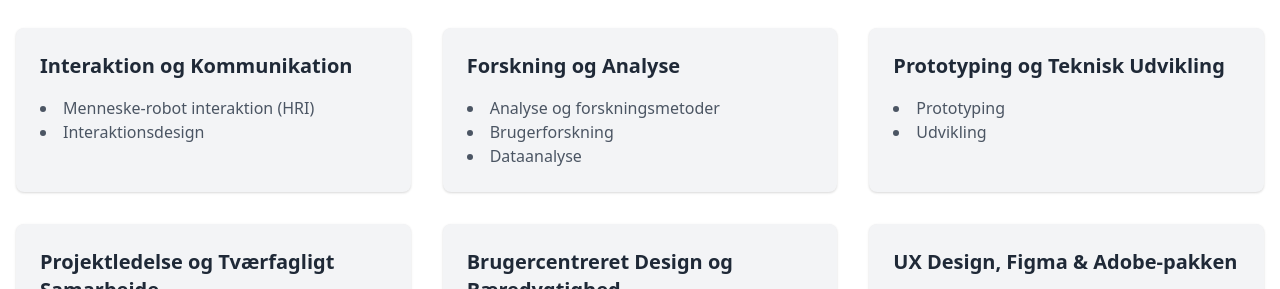
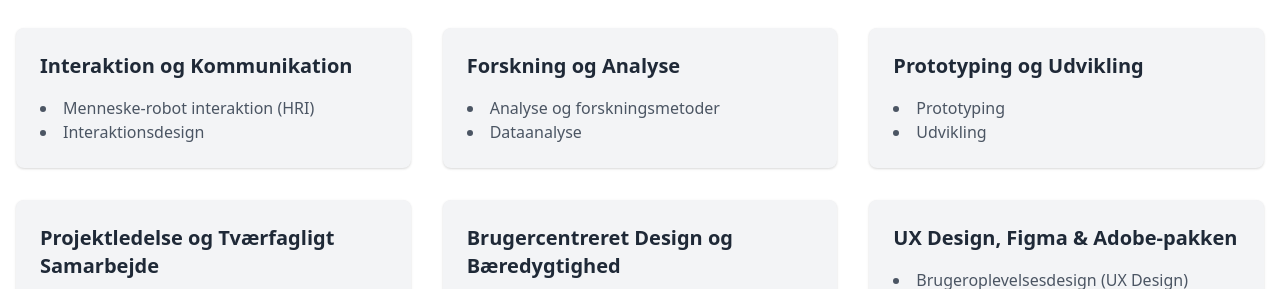
Before and after one commit to Ralleeer/Ralleeer.github.io, a plain HTML site: page index.html in a window 1280 px wide. Shown: the part 456-745 px from the top of the page. Drawn offline with nearby package versions, Linux system fonts and the light colour scheme.

Commit message:
Update index.html

```diff
--- a/index.html
+++ b/index.html
@@ -62,14 +62,13 @@
                     <h3 class="text-xl font-bold text-gray-800 mb-4">Forskning og Analyse</h3>
                     <ul class="list-disc list-inside text-gray-600">
                         <li>Analyse og forskningsmetoder</li>
-                        <li>Brugerforskning</li>
                         <li>Dataanalyse</li>
                     </ul>
                 </div>
 
-                <!-- Prototyping og Teknisk Udvikling -->
+                <!-- Prototyping og Udvikling -->
                 <div class="bg-gray-100 p-6 rounded-lg shadow">
-                    <h3 class="text-xl font-bold text-gray-800 mb-4">Prototyping og Teknisk Udvikling</h3>
+                    <h3 class="text-xl font-bold text-gray-800 mb-4">Prototyping og Udvikling</h3>
                     <ul class="list-disc list-inside text-gray-600">
                         <li>Prototyping</li>
                         <li>Udvikling</li>
```
